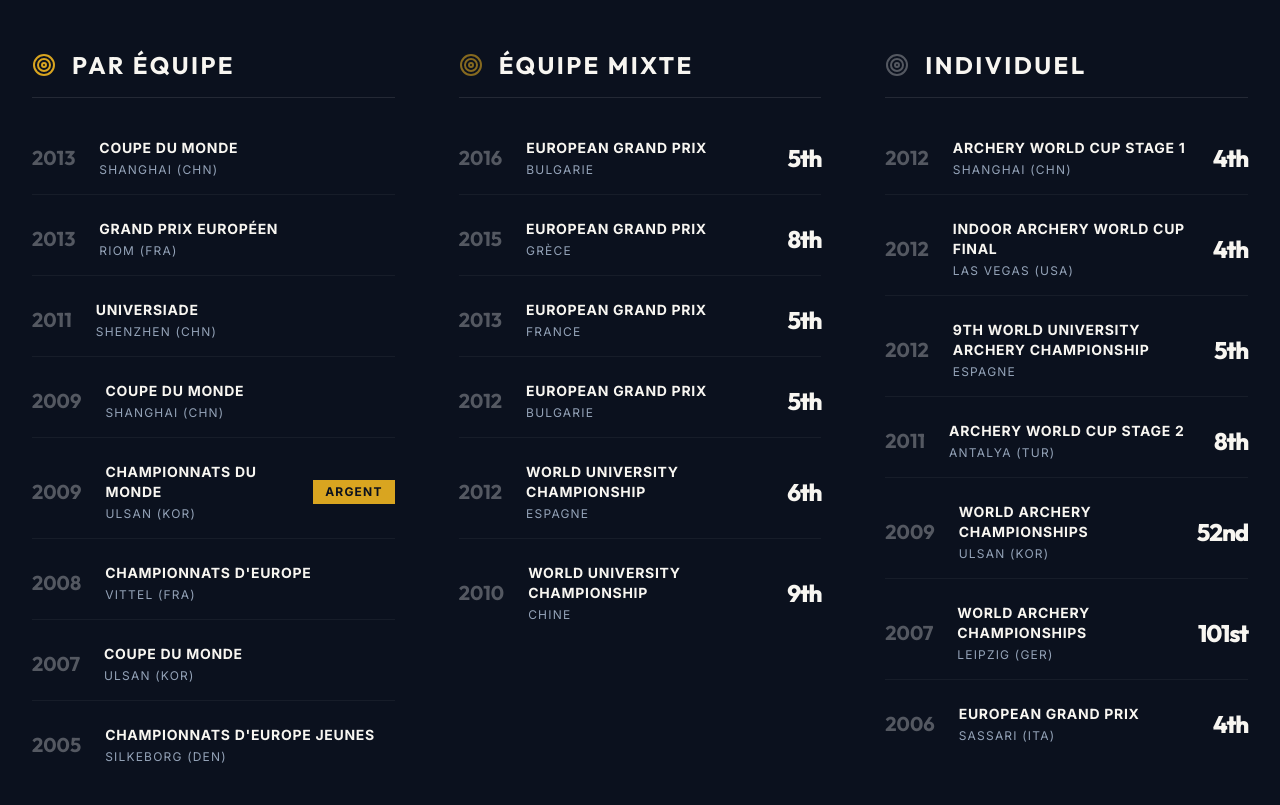
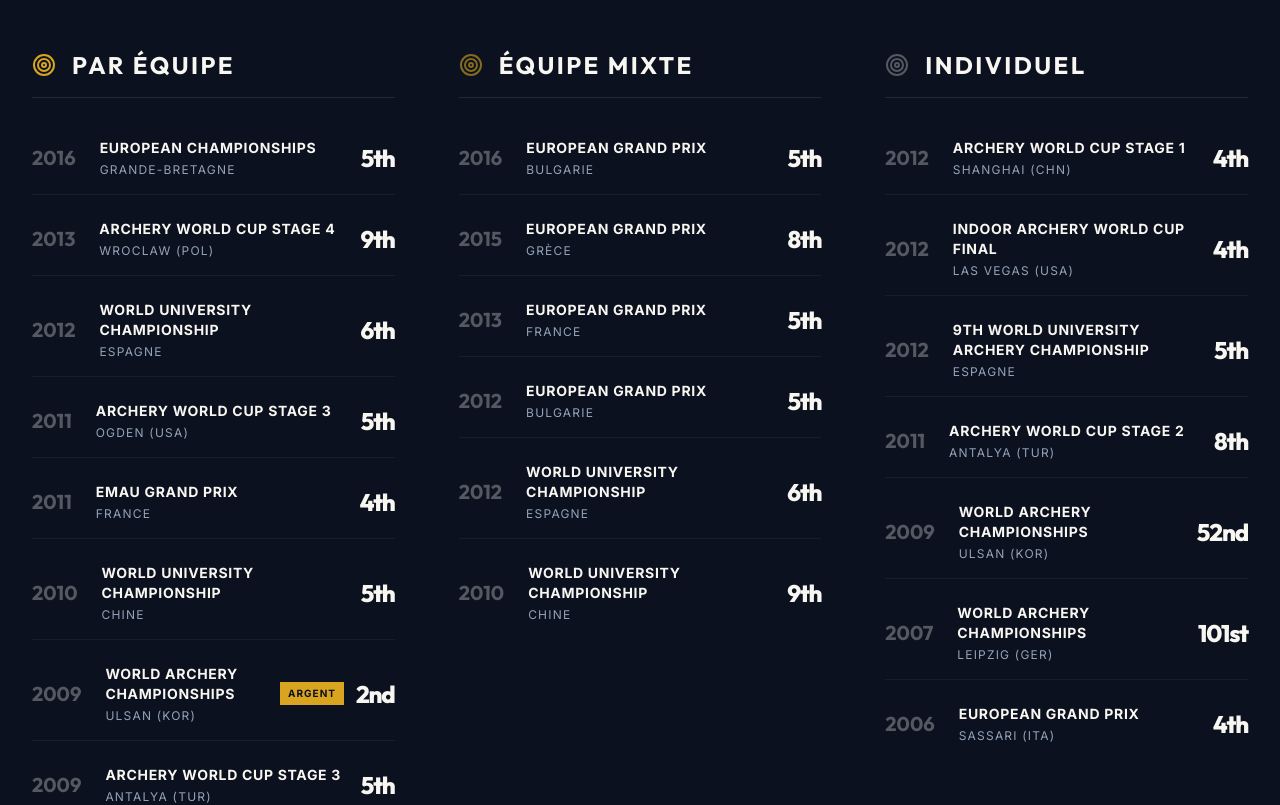
Before and after one commit to nc7hmwtkz4-dot/sg-335882f0-675b-4301-b1b4-dec62524d52d-1777717981, a Next.js app: page /palmares in a window 1280 px wide. Shown: the part 3140-3945 px from the top of the page. Built offline with nearby package versions, Linux system fonts and the light colour scheme.

Commit message:
feat(palmarès): update team results and harmonize layout

```diff
--- a/src/pages/palmares.tsx
+++ b/src/pages/palmares.tsx
@@ -6,14 +6,17 @@ import { Button } from "@/components/ui/button";
 
 export default function Palmares() {
   const teamEvents = [
-    { year: "2013", event: "Coupe du Monde", location: "Shanghai (CHN)" },
-    { year: "2013", event: "Grand Prix Européen", location: "Riom (FRA)" },
-    { year: "2011", event: "Universiade", location: "Shenzhen (CHN)" },
-    { year: "2009", event: "Coupe du Monde", location: "Shanghai (CHN)" },
-    { year: "2009", event: "Championnats du Monde", location: "Ulsan (KOR)", medal: "Argent" },
-    { year: "2008", event: "Championnats d'Europe", location: "Vittel (FRA)" },
-    { year: "2007", event: "Coupe du Monde", location: "Ulsan (KOR)" },
-    { year: "2005", event: "Championnats d'Europe Jeunes", location: "Silkeborg (DEN)" },
+    { year: "2016", event: "European Championships", location: "Grande-Bretagne", ranking: "5th" },
+    { year: "2013", event: "Archery World Cup Stage 4", location: "Wroclaw (POL)", ranking: "9th" },
+    { year: "2012", event: "World University Championship", location: "Espagne", ranking: "6th" },
+    { year: "2011", event: "Archery World Cup Stage 3", location: "Ogden (USA)", ranking: "5th" },
+    { year: "2011", event: "EMAU Grand Prix", location: "France", ranking: "4th" },
+    { year: "2010", event: "World University Championship", location: "Chine", ranking: "5th" },
+    { year: "2009", event: "World Archery Championships", location: "Ulsan (KOR)", ranking: "2nd", medal: "Argent" },
+    { year: "2009", event: "Archery World Cup Stage 3", location: "Antalya (TUR)", ranking: "5th" },
+    { year: "2008", event: "Archery World Cup Stage 4", location: "Boé (FRA)", ranking: "5th" },
+    { year: "2008", event: "Archery World Cup Stage 2", location: "Croatie", ranking: "4th" },
+    { year: "2008", event: "Archery World Cup Stage 1", location: "Saint-Domingue", ranking: "5th" },
   ];
 
   const mixedTeamEvents = [
@@ -202,9 +205,14 @@ export default function Palmares() {
                         <p className="text-[10px] xl:text-xs text-muted-foreground uppercase tracking-widest mt-1">{evt.location}</p>
                       </div>
                     </div>
-                    {evt.medal && (
-                      <span className="text-[10px] xl:text-xs font-bold uppercase tracking-widest text-background bg-accent px-2 xl:px-3 py-1">{evt.medal}</span>
-                    )}
+                    <div className="flex items-center gap-3 text-right shrink-0">
+                      {evt.medal && (
+                        <span className="hidden lg:inline-block text-[10px] font-bold uppercase tracking-widest text-background bg-accent px-2 py-1 rounded-sm">{evt.medal}</span>
+                      )}
+                      {evt.ranking && (
+                        <span className="font-heading text-xl xl:text-2xl font-extrabold tracking-tighter">{evt.ranking}</span>
+                      )}
+                    </div>
                   </div>
                 ))}
               </div>
```
